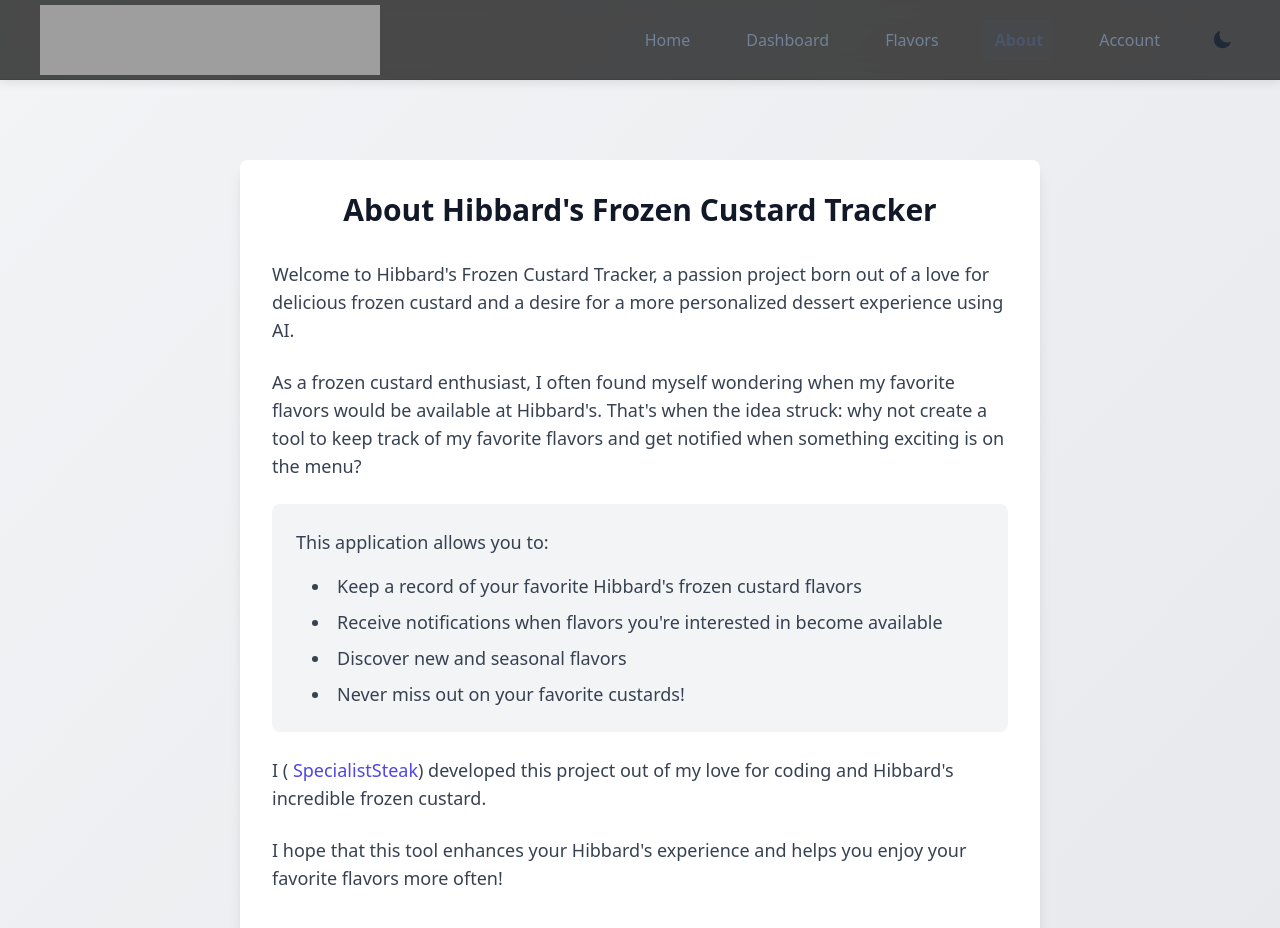
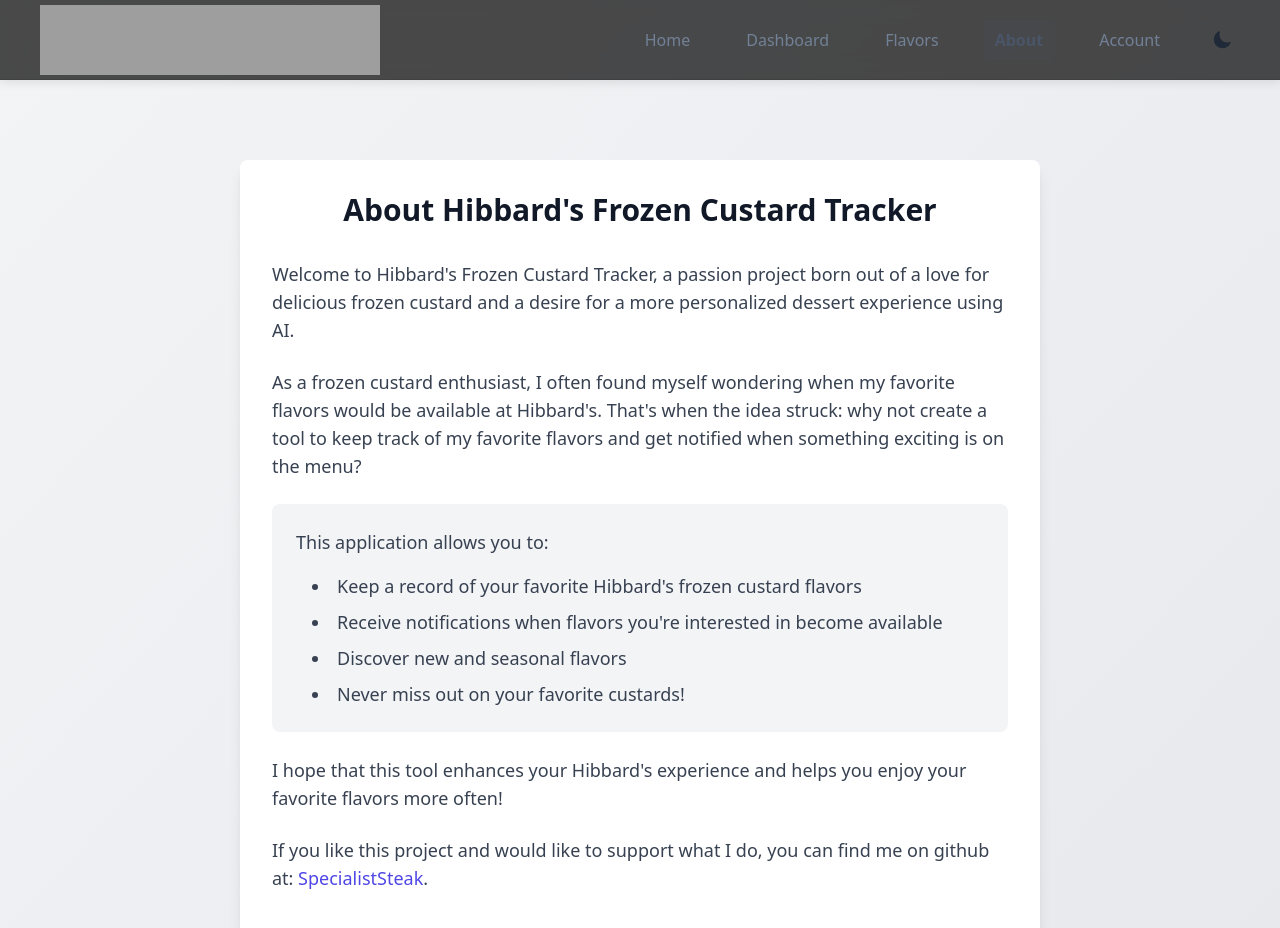
Before and after one commit to ltmerletti/hibbards-custard-alerter, a Next.js app: page /about in a window 1280 px wide. Shown: the top 928 px of the page. Built offline with nearby package versions, Linux system fonts and the light colour scheme; grey boxes are pictures that could not be loaded.

Commit message:
fix: more about tweaks

```diff
--- a/app/about/page.tsx
+++ b/app/about/page.tsx
@@ -41,21 +41,18 @@
                 </ul>
               </div>
               <p>
-                I ({" "}
-                <a
+                I hope that this tool enhances your Hibbard&apos;s experience
+                and helps you enjoy your favorite flavors more often!
+              </p>
+              <p>
+                If you like this project and would like to support what I do, you can find me on github at: <a
                   href="https://github.com/SpecialistSteak"
                   target="_blank"
                   rel="noopener noreferrer"
                   className="text-indigo-600 dark:text-indigo-400 hover:underline"
                 >
                   SpecialistSteak
-                </a>)
-                developed this project out of my love for coding and
-                Hibbard&apos;s incredible frozen custard.
-              </p>
-              <p>
-                I hope that this tool enhances your Hibbard&apos;s experience
-                and helps you enjoy your favorite flavors more often!
+                </a>.
               </p>
             </div>
             <div className="mt-12 text-center">
--- a/app/page.tsx
+++ b/app/page.tsx
@@ -131,7 +131,7 @@
             href="/about"
             className="text-gray-300 hover:text-white transition-all"
           >
-            About Us
+            About
           </Link>
           <Link
             href="/flavors"
```
